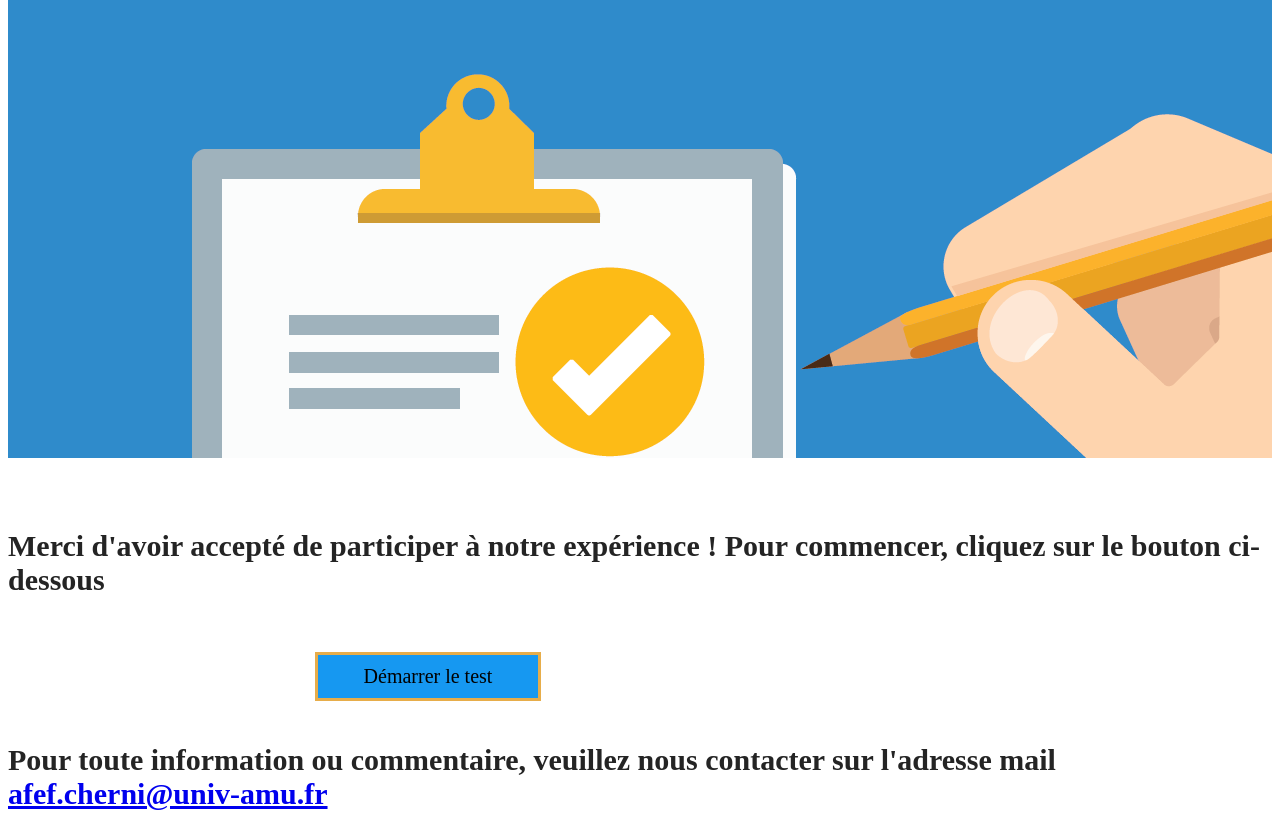
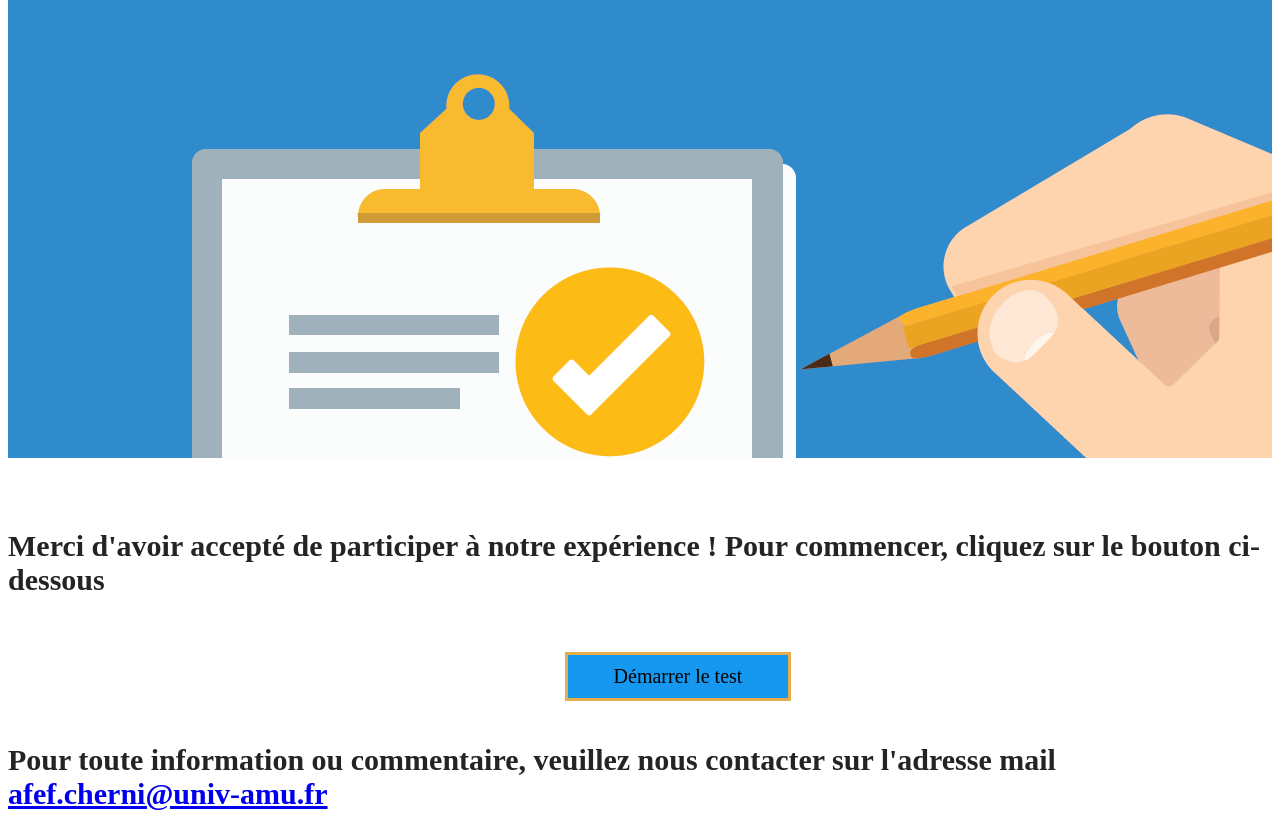
Before and after one commit to CherniAfef/Evaluation.github.io, a plain HTML site: page index.html in a window 1280 px wide. Drawn offline with Linux system fonts and the light colour scheme; a script that the page names is missing.

Commit message:
Update style.css

```diff
--- a/style.css
+++ b/style.css
@@ -55,7 +55,7 @@ ul {
 li {
  margin-left:150px;
  float:left; /*pour IE*/
-  padding-left: 50px;
+  padding-left: 300px;
 
 }
 ul li a {
```
